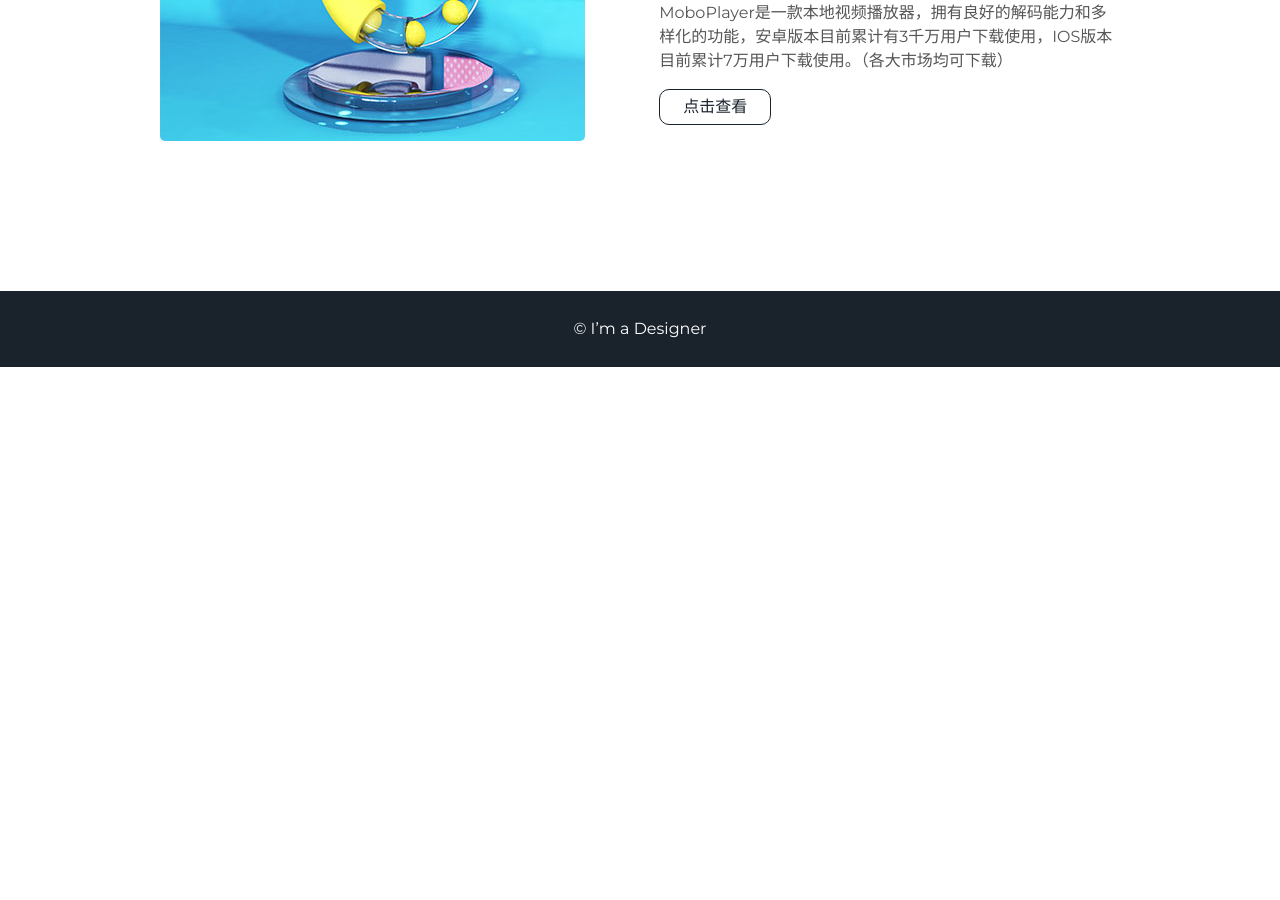
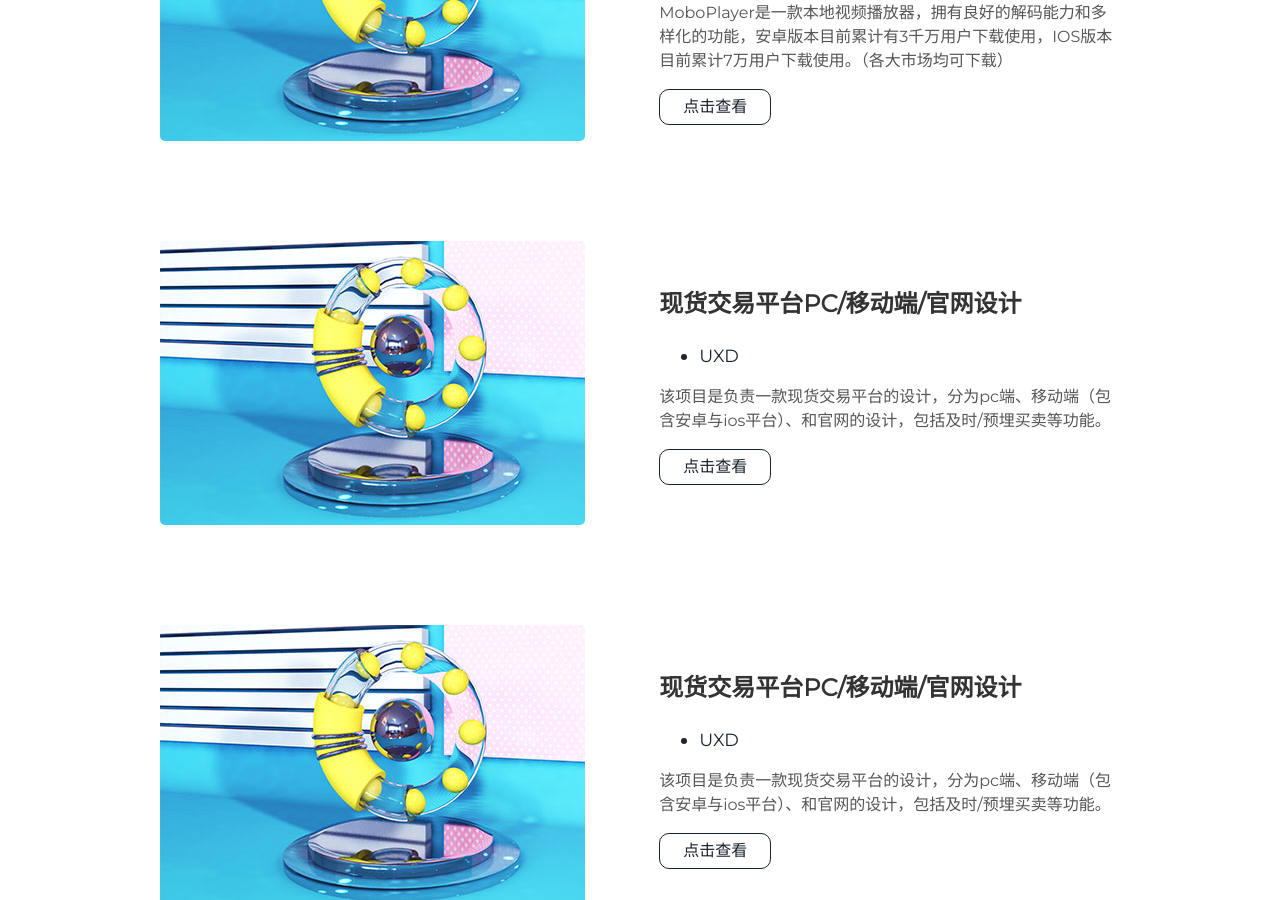
Before and after one commit to cxcf1212/old, a Jekyll site: the page built from index.html, in a window 1280 px wide and 900 px high, scrolled down 2184 px. Built offline with Jekyll 4.4.1, drawn with Linux system fonts in a browser that asks for light colours; before the commit the page ends 2551 px from its top, so only the background shows below that.

Commit message:
增加项目

```diff
--- a/_includes/header.html
+++ b/_includes/header.html
@@ -6,7 +6,7 @@
       </h1>
 		<div class="header-icons">
 			<a aria-label="behance" target="_blank" href="https://www.behance.net/yanglanlan"><i class="icon fa fa-behance" aria-hidden="true"></i></a>
-			<a aria-label="dribbble" target="_blank" href="https://dribbble.com/cxcf1212"><i class="icon fa fa-dribbble" aria-hidden="true"></i></a>
+			<a aria-label="dribbble" target="_blank" href="https://dribbble.com/yanglanlan"><i class="icon fa fa-dribbble" aria-hidden="true"></i></a>
 			<a aria-label="lofter" target="_blank" href="http://itran.lofter.com/"><i class="icon fa fa-link" aria-hidden="true"></i></a>
 			<a aria-label="Send email" href="mailto:yangran.design@gmail.com" style="text-decoration:none;"><i class="icon fa fa-envelope"></i></a>
 		</div>
--- a/_includes/projects.html
+++ b/_includes/projects.html
@@ -37,3 +37,35 @@
     </div>
 </div>
 <div class="clean"></div>
+
+
+<div class="user-projects">
+    <div class="images-left">
+        <img alt="mountains" src="{{ " /assets/img/design.jpg " | prepend: site.baseurl }}" />
+    </div>
+    <div class="contents-right">
+        <h3> 现货交易平台PC/移动端/官网设计 </h3>
+        <ul>
+            <li> UXD </li>
+        </ul>
+        <p>该项目是负责一款现货交易平台的设计，分为pc端、移动端（包含安卓与ios平台）、和官网的设计，包括及时/预埋买卖等功能。</p>
+        <a class="project-link" href="http://itran.lofter.com/">点击查看</a>
+    </div>
+</div>
+<div class="clean"></div>
+
+
+<div class="user-projects">
+    <div class="images-left">
+        <img alt="mountains" src="{{ " /assets/img/design.jpg " | prepend: site.baseurl }}" />
+    </div>
+    <div class="contents-right">
+        <h3> 现货交易平台PC/移动端/官网设计 </h3>
+        <ul>
+            <li> UXD </li>
+        </ul>
+        <p>该项目是负责一款现货交易平台的设计，分为pc端、移动端（包含安卓与ios平台）、和官网的设计，包括及时/预埋买卖等功能。</p>
+        <a class="project-link" href="http://itran.lofter.com/">点击查看</a>
+    </div>
+</div>
+<div class="clean"></div>
```
Lines whose indentation alone changed are shown as unchanged.
